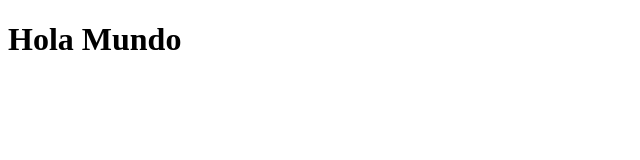
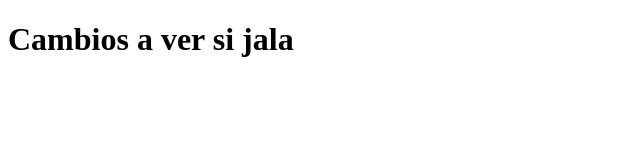
Before and after one commit to Agentex9/pruebasclase, a plain HTML site: page index.html in a window 1280 px wide. Shown: the whole page, without its empty margins (0-640 px from the left). Drawn offline with Linux system fonts and the light colour scheme.

Commit message:
cambios nuevos

```diff
--- a/index.html
+++ b/index.html
@@ -2,7 +2,7 @@
 <html>
     <body>
         <h1 >
-            Hola Mundo
+            Cambios a ver si jala
         </h1>
     </body>
 </html>
```
